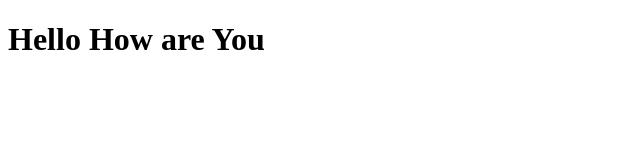
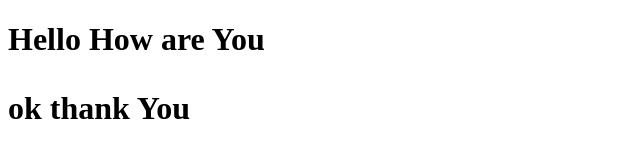
Before and after one commit to Shubham2447/voting, a plain HTML site: page index.html in a window 1280 px wide. Shown: the whole page, without its empty margins (0-640 px from the left). Drawn offline with Linux system fonts and the light colour scheme.

Commit message:
new changes added

```diff
--- a/index.html
+++ b/index.html
@@ -1,4 +1,9 @@
 <!DOCTYPE html>
 <html>
-    <h1>Hello How are You</h1>
+    <h1>
+        Hello How are You
+        <p>
+            ok thank You
+        </p>
+    </h1>
 </html>
```
